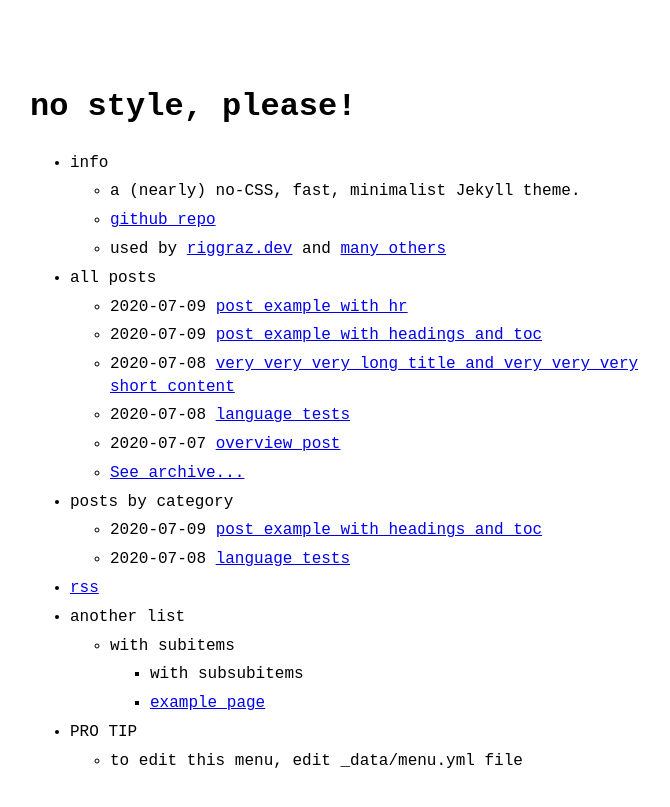
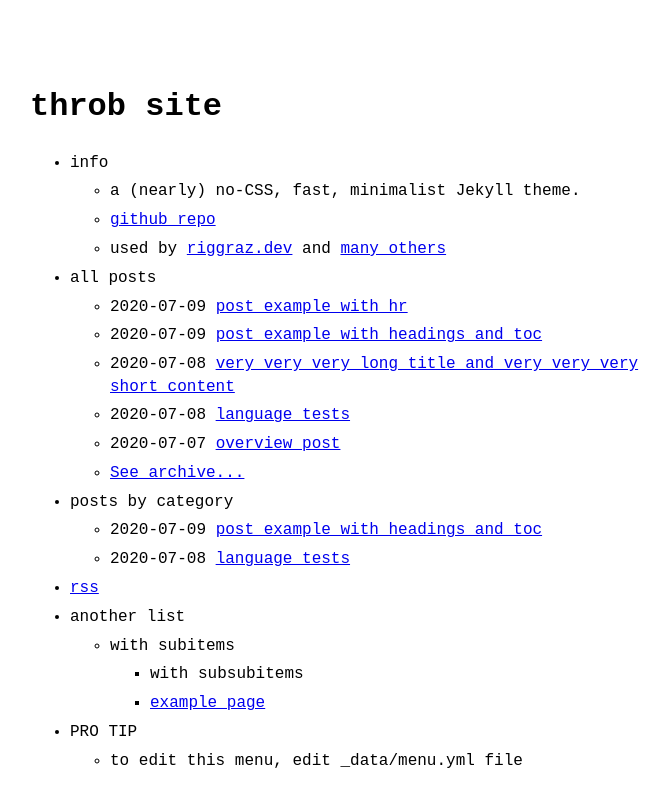
Before and after one commit to straw63rry/straw63rry.github.io, a Jekyll site: the page built from index.md, in a window 1280 px wide. Shown: the top 807 px of the page, without its empty margins (290-960 px from the left). Built offline with Jekyll 4.4.1, drawn with Linux system fonts in a browser that asks for light colours; part of the change alters nothing that is shown.

Commit message:
Update _config.yml

```diff
--- a/_config.yml
+++ b/_config.yml
@@ -1,20 +1,9 @@
-title: no style, please! # name of the site
-author: Riccardo Graziosi # name of site's author
-email: riccardo.graziosi97@gmail.com # email of site's author
-url: https://riggraz.dev # root address of the site
-baseurl: "/no-style-please" # subpath of the site, e.g. "/blog" (leave it blank "" if you're site shouldn't use a subpath)
-description: > # description of the site (multiple lines allowed)
-  A (nearly) no-CSS, fast, minimalist Jekyll theme.
+title: throb site
 
-permalink: /:slug.html
-
-favicon: "logo.png" # name+extension of favicon (which must be put on the root folder)
-# goat_counter: "yoursitename" # put your GoatCounter name if you want to use GoatCounter analytics
-
-theme: no-style-please # if you are using GitHub Pages, change it to remote_theme: riggraz/no-style-please
+theme: riggraz/no-style-please
 
 theme_config:
-  appearance: "auto" # can be "light", "dark" or "auto"
+  appearance: "auto"
   back_home_text: ".." # customize text for homepage link in post layout
   date_format: "%Y-%m-%d" # customize how date is formatted
   show_description: false # show blog description in home page
```
